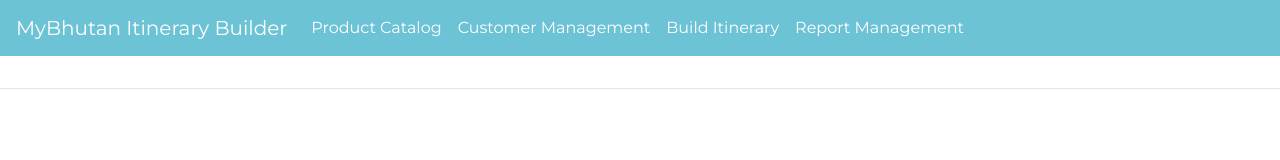
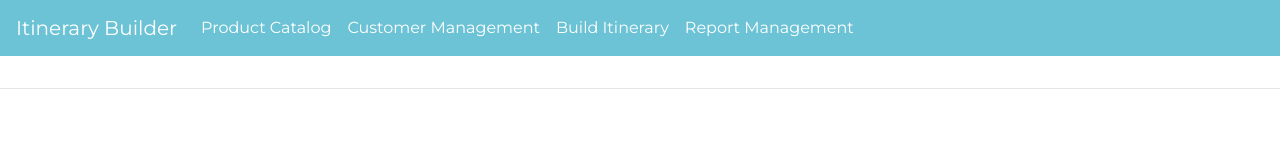
Before and after one commit to Nicolastachet/itineraryBuilder, a website: page views/layout.html in a window 1280 px wide. Drawn offline with nearby package versions, Linux system fonts and the light colour scheme; files that its build step writes are made by us from their sources.

Commit message:
Update layout.html

```diff
--- a/views/layout.html
+++ b/views/layout.html
@@ -14,7 +14,7 @@
 <body class="bg-white text-dark">
   <nav class="navbar navbar-expand-md navbar-danger fixed-top bg-info text-white">
 
-    <a class="navbar-brand">MyBhutan Itinerary Builder</a>
+    <a class="navbar-brand">Itinerary Builder</a>
     <div class="collapse navbar-collapse" id="navbarsExampleDefault">
       <ul class="navbar-nav mr-auto">
         <li class="nav-item">
```
